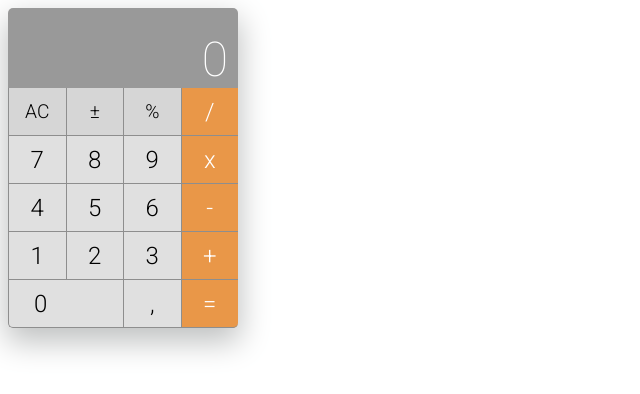
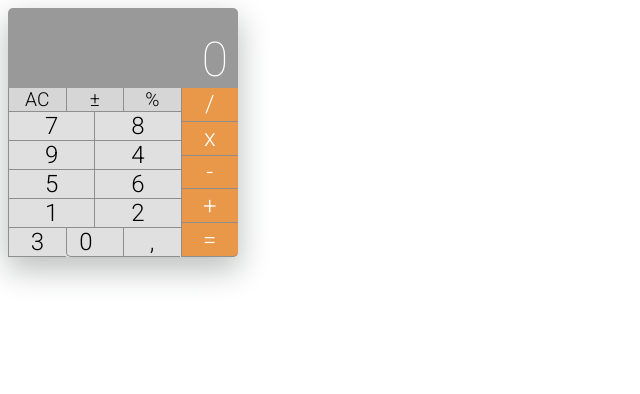
Before and after one commit to FactaLearn/facta-calculator, a React app: page / in a window 1280 px wide. Shown: the whole page, without its empty margins (0-640 px from the left). Built offline with nearby package versions, Linux system fonts and the light colour scheme.

Commit message:
Calculator with Flexbox and bumps up version code

```diff
--- a/package.json
+++ b/package.json
@@ -1,6 +1,6 @@
 {
   "name": "facta-calculator",
-  "version": "0.1.1",
+  "version": "0.1.2",
   "private": true,
   "dependencies": {
     "react": "^16.3.2",
--- a/src/Calculator.css
+++ b/src/Calculator.css
@@ -4,49 +4,57 @@
 }
 
 .calculator {
-  display: grid;
+  display: flex;
+
+  /* calculator tem 2 children: buttons e operators */
+  /* column faz a orientação ficar vertical */
+  flex-direction: column;
+
+  /* largura da calculadora no macbook 13in */
   width: 230px;
-  grid-template: 80px repeat(5, 48px) / repeat(4, 1fr);
+
+  /* borda arredondada */
   border-radius: var(--border-radius);
+
+  /* sombra em baixo e aos lados */
   box-shadow: 0px 12px 31px 2px #BFC1C1;
+
+  /* fonte parecida com helvetica */
   font-family: 'Roboto', sans-serif;
 }
 
 .display {
-  display: grid;
-  grid-column: -1 / 1;
   background-color: #999;
   color: white;
   text-align: right;
   font-size: 3em;
   border-radius: var(--border-radius) var(--border-radius) 0px 0px;
-  align-items: end;
-  justify-items: end;
   padding-right: 10px;
   font-weight: 100;
+  height: 80px;
+  display: flex;
+  justify-content: flex-end;
+  align-items: flex-end;
 }
 
-.functions {
-  display: grid;
-  grid-column: 1 / 4;
-  grid-template-columns: repeat(3, 1fr);
-  background-color: #d6d6d6;
-  font-size: 1.2em;
+.buttons {
+  display: flex;
+  flex-direction: row;
 }
 
-.functions > .function {
-  display: grid;
-  align-items: center;
-  justify-items: center;
-  border-left: 0.5px solid #8e8e8e;
-  border-bottom: 0.5px solid #8e8e8e;
+.buttons > .left-pane {
+  display: flex;
+  flex-direction: column;
+  flex: 3;
+}
+
+.buttons > .operators {
+  flex: 1;
 }
 
 .operators {
-  display: grid;
-  grid-row: 2 / 7;
-  grid-column: 4;
-  grid-template-rows: repeat(5, 1fr);
+  display: flex;
+  flex-direction: column;
   background-color: #e99748;
   color: white;
   border-bottom-right-radius: var(--border-radius);
@@ -54,35 +62,63 @@
 }
 
 .operators > .operator {
-  display: grid;
+  display: flex;
+  border-left: 0.5px solid #8e8e8e;
+  border-bottom: 0.5px solid #8e8e8e;
+  display: flex;
   justify-content: center;
   align-items: center;
+  flex: 1;
+}
+
+.functions {
+  display: flex;
+  flex: 1;
+  flex-direction: row;
+  background-color: #d6d6d6;
+  font-size: 1.2em;
+
+  /* gambiarra... */
+  height: 90px;
+}
+
+.functions > .function {
+  flex: 1;
   border-left: 0.5px solid #8e8e8e;
   border-bottom: 0.5px solid #8e8e8e;
+  display: flex;
+  justify-content: center;
+  align-items: center;
 }
 
 .numbers {
-  display: grid;
-  grid-row: 3 / 7;
-  grid-column: 1 / 4;
-  grid-template: repeat(4, 1fr) / repeat(3, 1fr);
+  display: flex;
+  flex-wrap: wrap;
+  flex: 4;
   background-color: #e0e0e0;
   border-bottom-left-radius: var(--border-radius);
 }
 
 .numbers > .number {
+  flex-basis: 33%;
+  flex-grow: 1;
+  flex-shrink: 0;
   border-left: 0.5px solid #8e8e8e;
   border-bottom: 0.5px solid #8e8e8e;
-  display: grid;
+  font-size: 1.5em;
+  display: flex;
+  justify-content: center;
   align-items: center;
-  justify-items: center;
-  font-size: 1.5em;
 }
 
 .double {
-  grid-column: 1 / span 2;
-  justify-items: start !important;
-  padding-left: 25px;
+  /* gambiarra... */
+  flex: 9999 !important;
+  justify-content: flex-start !important;
+}
+
+.double > span {
+  margin-left: 22% !important;
 }
 
 .lower-left-corner {
--- a/src/Calculator.js
+++ b/src/Calculator.js
@@ -17,17 +17,12 @@ class Calculator extends Component {
         <div className="display">
           {displayValue}
         </div>
+        <div className="buttons">
+          <div className="left-pane">
             <div className="functions">
               <div className="function">AC</div>
               <div className="function">±</div>
               <div className="function">%</div>
-        </div>
-        <div className="operators">
-          <div className="operator">/</div>
-          <div className="operator">x</div>
-          <div className="operator">-</div>
-          <div className="operator">+</div>
-          <div className="operator lower-right-corner">=</div>
             </div>
             <div className="numbers">
               <div className="number">7</div>
@@ -39,8 +34,17 @@ class Calculator extends Component {
               <div className="number">1</div>
               <div className="number">2</div>
               <div className="number">3</div>
-          <div className="number double lower-left-corner">0</div>
+              <div className="number double lower-left-corner"><span>0</span></div>
               <div className="number">,</div>
+            </div>
+          </div>
+          <div className="operators">
+            <div className="operator">/</div>
+            <div className="operator">x</div>
+            <div className="operator">-</div>
+            <div className="operator">+</div>
+            <div className="operator lower-right-corner">=</div>
+          </div>
         </div>
       </div>
     );
```
Lines whose indentation alone changed are shown as unchanged.
